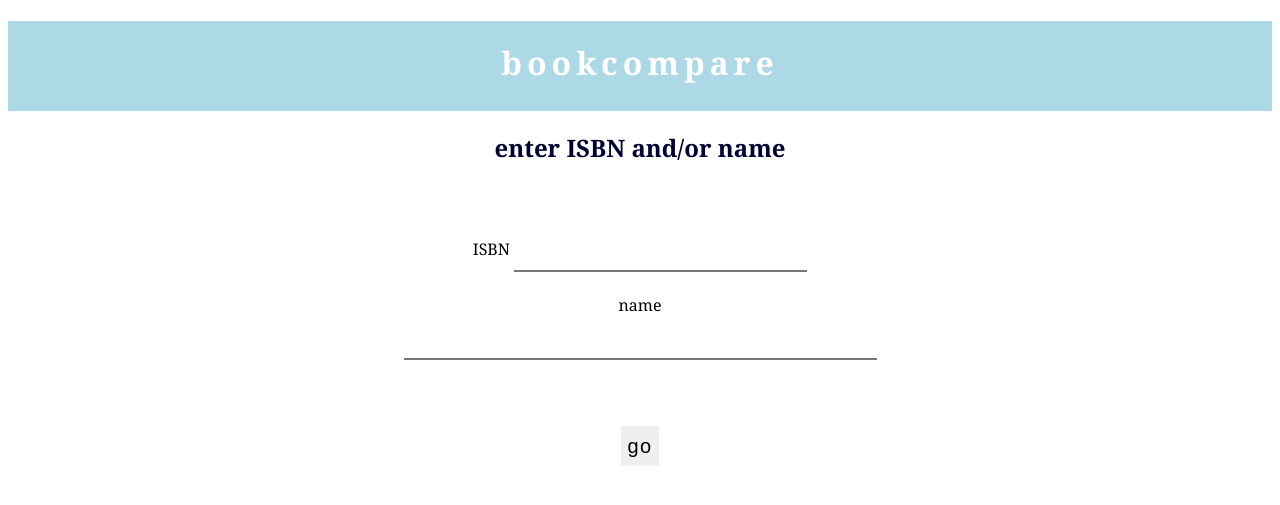
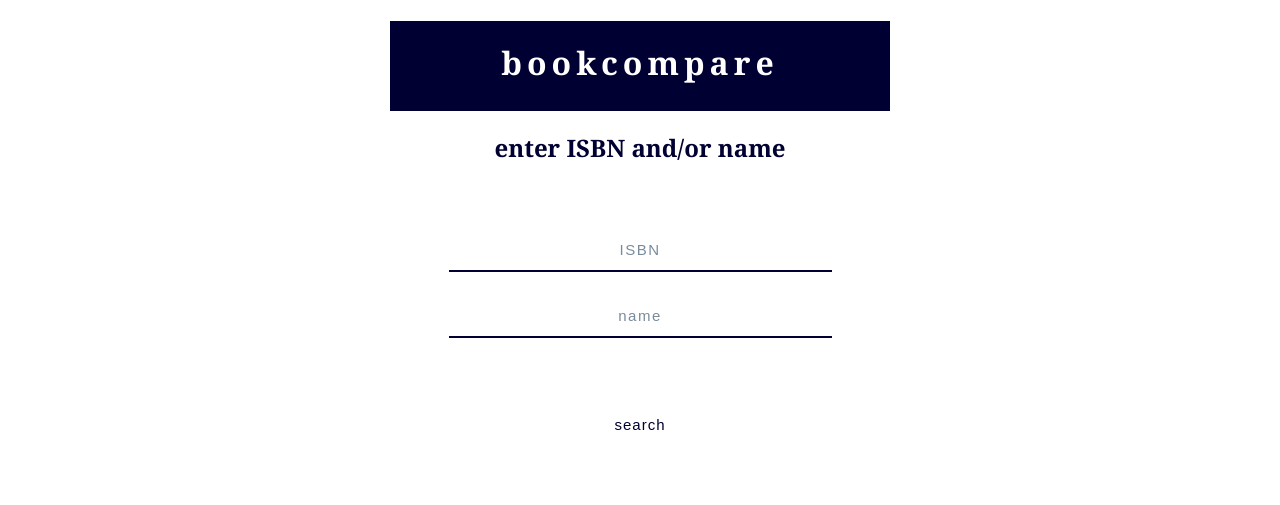
Before and after one commit to bvechiato/book-compare, a Flask app: page / in a window 1280 px wide. Shown: the top 505 px of the page. Run offline with Flask 2, Linux system fonts and the light colour scheme.

Commit message:
ui update

```diff
--- a/checks_with_bs4.py
+++ b/checks_with_bs4.py
@@ -16,7 +16,7 @@ def waterstones(bookISBN):
         elem = soup.find(class_="price")
     finally:
         try:
-            price = elem.text
+            price = [elem.text, waterstonesURL]
         except:
             price = "unavailable"
 
@@ -30,7 +30,7 @@ def wob(bookISBN):
 
     try:
         elem = soup.find(class_="price")
-        price = elem.text
+        price = [elem.text, wobURL]
     except:
         price = "unavailable"
 
--- a/checks_with_selenium.py
+++ b/checks_with_selenium.py
@@ -45,7 +45,7 @@ def amazon(bookISBN):
             WebDriverWait(driver, 1).until(EC.presence_of_element_located((By.XPATH, "//*[@id='search']/div[1]/div[1]/div/span[3]/div[2]/div[2]/div/span/div/div/div[2]/div[2]/div/div/div[1]/h2/a"))).click()
 
         elem = WebDriverWait(driver, 2).until(EC.presence_of_element_located((By.XPATH, "//*[@id='corePrice_feature_div']/div/span/span[2]")))
-        price = elem.get_attribute("textContent")
+        price = [elem.get_attribute("textContent"), amazonURL]
     except:
         price = "unavailable"
 
--- a/static/css/main.css
+++ b/static/css/main.css
@@ -16,10 +16,10 @@ body {
 
 header {
   height: 90px;
-    background-color: #add8e6;
+  background-color: #000032;
 }
 
-  div {
+body {
   margin-right: auto;
   margin-left: auto;
   width: 500px;
@@ -28,7 +28,7 @@ body {
 input {
   border-style: none;
   border-bottom-style: solid;
-    border-color: 89cff0;
+  border-color: #000032;
   font-size: 15px;
   text-align: center;
   letter-spacing: 1.5px;
@@ -43,11 +43,18 @@ body {
   border-color: #5cbdea;
 }
 
-  .submit {
-    font-size: 20px;
+input[type=submit] {
+  background-color: white;
+  color: #000032;
+  font-size: 15px;
+  letter-spacing: 1px;
   border-bottom-style: none;
 }
 
-  .submit:hover {
-    color: #000032;
+input[type=submit]:hover {
+  color: #5cbdea;
 }
+
+::placeholder {
+  color: #7a8c9b;
+}
--- a/templates/base.html
+++ b/templates/base.html
@@ -13,14 +13,12 @@
         </header>
         <main>
             <div>
-              <h2>enter ISBN and/or name</h2><br><br>
-              <form action="/" method="POST">
-                  ISBN
-                  <input type="text" maxlength="13" size=30 name="bookISBN"><br><br>
-                  name
-                  <input type="text" maxlength="30" name="bookName" size=50><br><br><br>
-                  <br><input type="submit" class="submit"name="submitButton" value="go">
-              </form>
+                <h2>enter ISBN and/or name</h2><br><br>
+                <form action="/" method="POST">
+                    <input type="text" maxlength="13" size=40 name="bookISBN" placeholder="ISBN"><br><br>
+                    <input type="text" maxlength="30" name="bookName" size=40 placeholder="name"><br><br><br>
+                    <br><input type="submit" class="submit" name="submitButton" value="search">
+                </form>
             </div>
             <div>
                 {% block body %}{% endblock %}
--- a/templates/main.html
+++ b/templates/main.html
@@ -3,10 +3,10 @@
 {% block body %}
 
 <br>
-the book costs {{ waterstones }} from waterstones
+{{ waterstones[0] }} from <a href="{{ waterstones[1] }}">waterstones</a>
 <br>
-the book costs {{ amazon }} from amazon
+{{ amazon[0] }} from <a href="{{ amazon[1] }}">amazon</a>
 <br>
-the book costs {{ wob }} from wob
+{{ wob[0] }} from <a href="{{ wob[1] }}">wob</a>
 
 {% endblock %}
```
Lines whose indentation alone changed are shown as unchanged.
